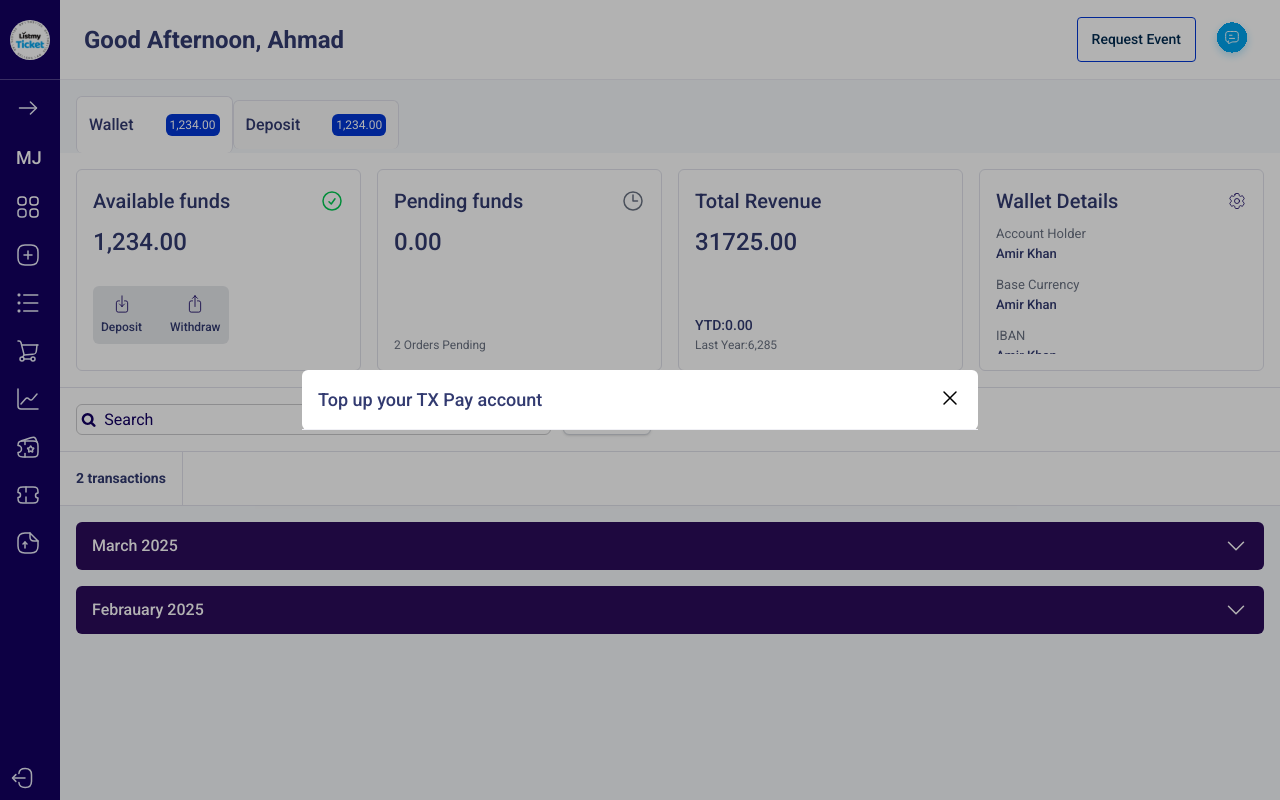
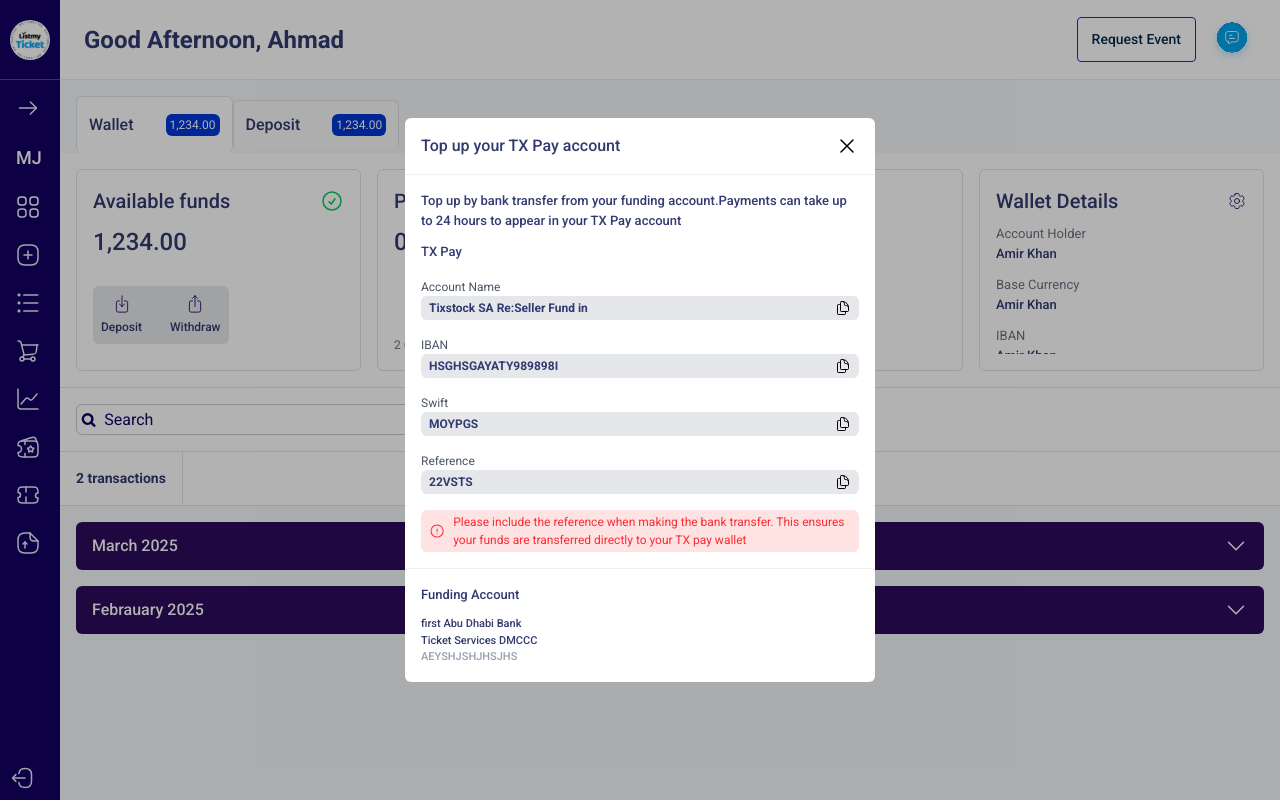
Before and after one commit to Praveen0802/ticket-managment-system, a Next.js app: page /wallet in a window 1280 px wide. Built offline with nearby package versions, Linux system fonts and the light colour scheme.

Commit message:
popup-completed

```diff
--- a/src/components/walletPage/components/topPopupModal.jsx
+++ b/src/components/walletPage/components/topPopupModal.jsx
@@ -6,15 +6,25 @@
   const onClose = () => {
     setShow(false);
   };
+
+  const { fundingAccount } = accountDetails;
+
+  const accountValues = [
+    { name: "Account Name", value: accountDetails?.accountName },
+    { name: "IBAN", value: accountDetails?.iban },
+    { name: "Swift", value: accountDetails?.swift },
+    { name: "Reference", value: accountDetails?.refernce },
+  ];
+
   return (
     <CustomModal
       show={show}
       onClose={() => onClose()}
       outsideClickClose={false}
     >
-      <div className="w-[676px] max-h-[90vh] rounded-md bg-white">
+      <div className="w-[470px] max-h-[90vh] rounded-md bg-white">
         <div className="p-4 border-b-[1px] border-[#F0F0F5] flex justify-between">
-          <p className="text-[18px] text-[#323A70] font-medium">
+          <p className="text-[16px] text-[#323A70] font-medium">
             Top up your TX Pay account
           </p>
           <IconStore.close
@@ -22,6 +32,46 @@
             className="stroke-[#323A70] size-4 cursor-pointer"
           />
         </div>
+        <div className="p-4 flex flex-col gap-3 border-b-[1px] border-[#F0F0F5]">
+          <p className="text-[13px] text-[#323A70] text-left font-medium">
+            Top up by bank transfer from your funding account.Payments can take
+            up to 24 hours to appear in your TX Pay account
+          </p>
+          <div className="flex flex-col gap-4">
+            <p className="text-[13px] text-[#323A70] text-left font-medium">
+              TX Pay
+            </p>
+            <div className="flex flex-col gap-4">
+              {accountValues?.map((list, listIndex) => {
+                return (
+                  <div key={listIndex}>
+                    <p className="text-[12px] text-gray-600">{list?.name}</p>
+                    <div className="flex px-2 py-[3px] rounded-md bg-gray-200 justify-between items-center">
+                      <p className="text-[12px] text-[#323A70] font-semibold">
+                        {list?.value}
+                      </p>
+                      <IconStore.copy className="stroke-[#323A70] size-4 cursor-pointer" />
+                    </div>
+                  </div>
+                );
+              })}
+            </div>
+            <div className="flex gap-2 items-center bg-red-100 rounded-md px-2 py-[3px]">
+              <IconStore.exclamatory className="stroke-red-500 size-7" />
+              <p className="text-[12px] text-red-500">{accountDetails?.note}</p>
+            </div>
+          </div>
+        </div>
+        <div className="p-4 flex flex-col gap-3">
+          <p className="text-[13px] text-[#323A70] text-left font-medium">
+            Funding Account
+          </p>
+          <div className="">
+            <p className="text-[11px] text-[#323A70] font-medium">{fundingAccount?.name}</p>
+            <p className="text-[11px] text-[#323A70] font-medium">{fundingAccount?.ticket}</p>
+            <p className="text-[11px] text-gray-400 font-medium">{fundingAccount?.accNo}</p>
+          </div>
+        </div>
       </div>
     </CustomModal>
   );
--- a/src/utils/helperFunctions/iconStore.js
+++ b/src/utils/helperFunctions/iconStore.js
@@ -296,6 +296,23 @@
       <polyline points="9 18 15 12 9 6"></polyline>
     </svg>
   )),
+  exclamatory: withMerger((props) => (
+    <svg
+      xmlns="http://www.w3.org/2000/svg"
+      fill="none"
+      viewBox="0 0 24 24"
+      stroke-width="1.5"
+      stroke="currentColor"
+      class="size-6"
+      {...props}
+    >
+      <path
+        stroke-linecap="round"
+        stroke-linejoin="round"
+        d="M12 9v3.75m9-.75a9 9 0 1 1-18 0 9 9 0 0 1 18 0Zm-9 3.75h.008v.008H12v-.008Z"
+      />
+    </svg>
+  )),
   expand: withMerger((props) => (
     <svg
       xmlns="http://www.w3.org/2000/svg"
@@ -338,7 +355,7 @@
       stroke-width="1.5"
       stroke="currentColor"
       {...props}
-      class="size-6"
+      class="size-4"
     >
       <path
         stroke-linecap="round"
```
